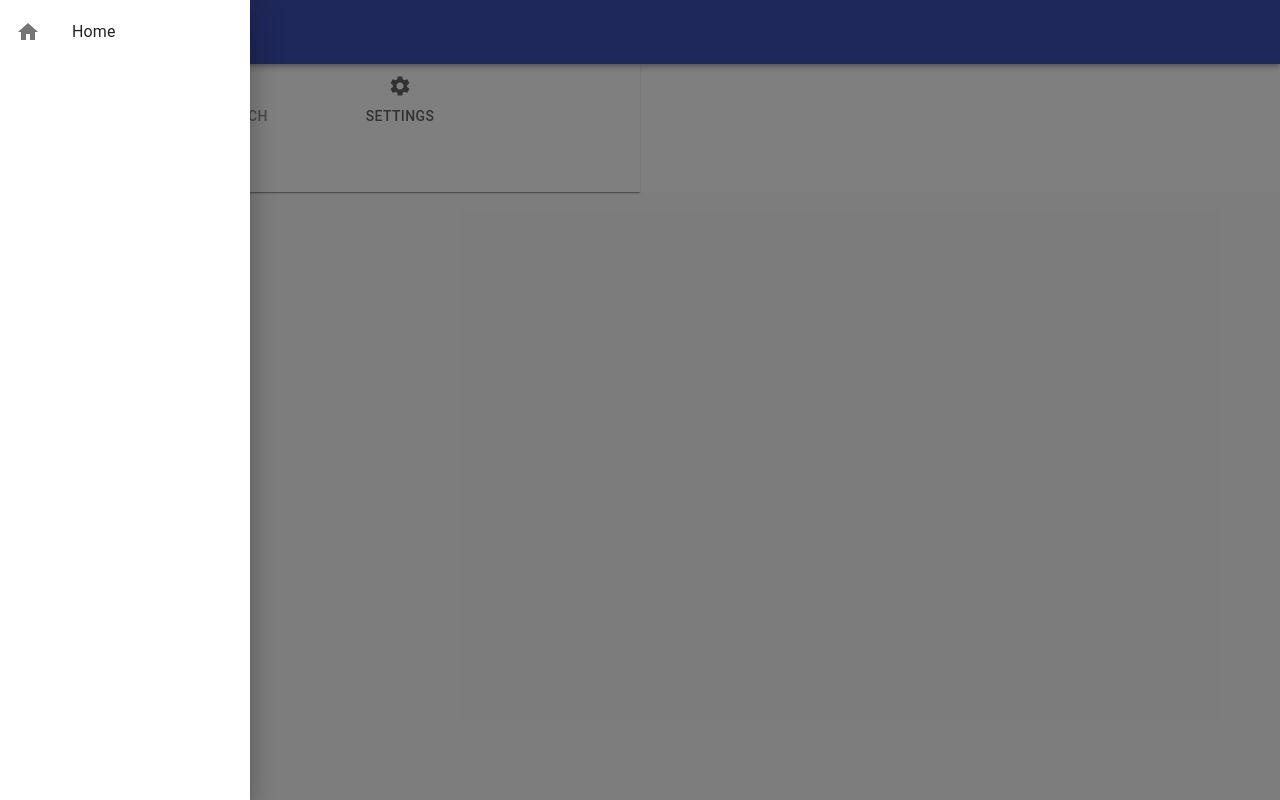
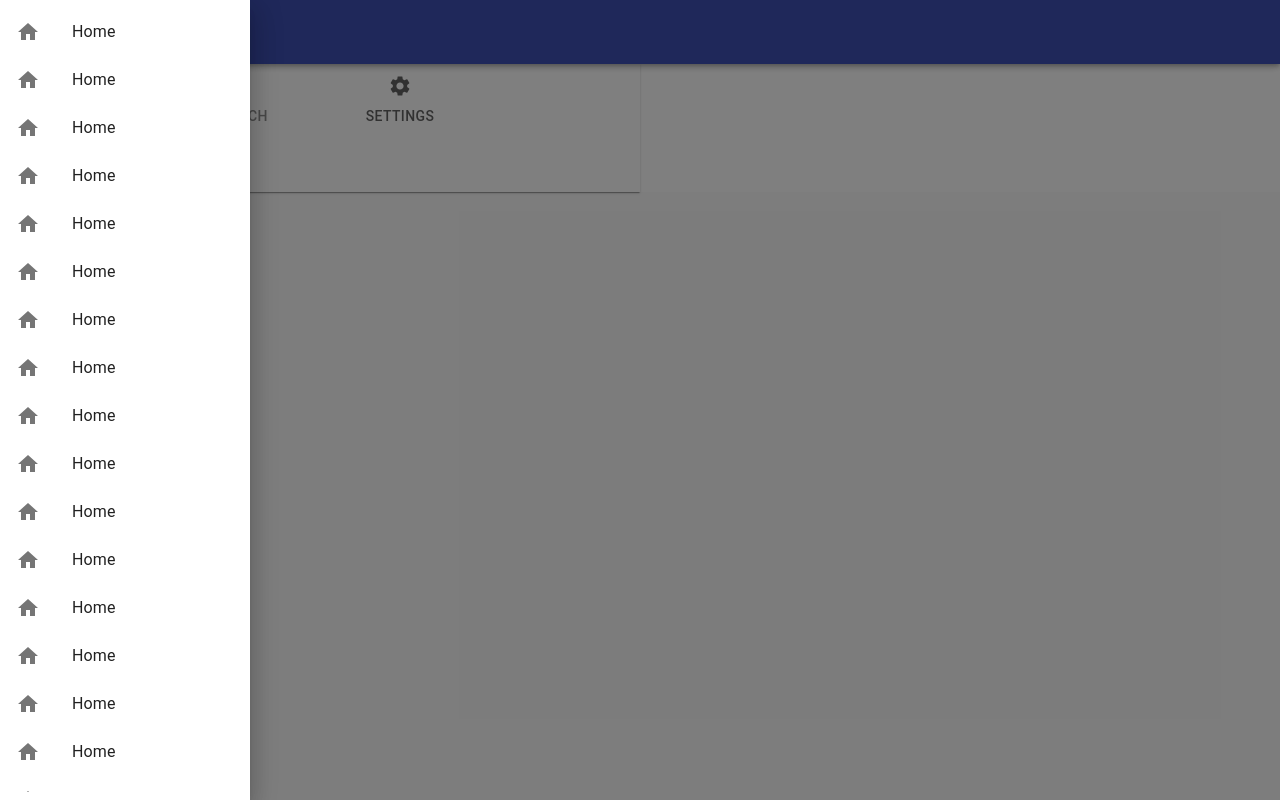
Before and after one commit to eliseuvideira/react-material-ui-cookbook, a React app: page / in a window 1280 px wide. Both pictures are taken after a click on the button 48 px from the left and 32 px from the top of the page. Built offline with nearby package versions, Linux system fonts and the light colour scheme.

Commit message:
added a smoother scrollbar to the drawer menu

```diff
--- a/package.json
+++ b/package.json
@@ -8,10 +8,12 @@
     "@material-ui/core": "^4.9.12",
     "@material-ui/icons": "^4.9.1",
     "react": "^16.13.1",
+    "react-custom-scrollbars": "^4.2.1",
     "react-dom": "^16.13.1"
   },
   "devDependencies": {
     "@types/react": "^16.9.34",
+    "@types/react-custom-scrollbars": "^4.0.6",
     "@types/react-dom": "^16.9.6",
     "@types/react-hot-loader": "^4.1.1",
     "@typescript-eslint/eslint-plugin": "^2.29.0",
--- a/src/components/Page.tsx
+++ b/src/components/Page.tsx
@@ -20,6 +20,7 @@ import MenuIcon from '@material-ui/icons/Menu';
 import HomeIcon from '@material-ui/icons/Home';
 import SearchIcon from '@material-ui/icons/Search';
 import SettingsIcon from '@material-ui/icons/Settings';
+import Scrollbars from 'react-custom-scrollbars';
 
 const useStyles = makeStyles((theme) => ({
   root: {
@@ -79,12 +80,16 @@ const Page = () => {
         onClose={() => setDrawerOpen(false)}
       >
         <List>
-          <ListItem button onClick={() => setDrawerOpen(false)}>
-            <ListItemIcon>
-              <HomeIcon />
-            </ListItemIcon>
-            <ListItemText>Home</ListItemText>
-          </ListItem>
+          <Scrollbars style={{ width: 250, height: 'calc(100vh - 16px)' }}>
+            {new Array(30).fill(null).map((_, i) => (
+              <ListItem key={i} button onClick={() => setDrawerOpen(false)}>
+                <ListItemIcon>
+                  <HomeIcon />
+                </ListItemIcon>
+                <ListItemText>Home</ListItemText>
+              </ListItem>
+            ))}
+          </Scrollbars>
         </List>
       </Drawer>
       <Toolbar />
```
Also changed, not shown: 1 other file (tests, documents, lock files or other folders).
